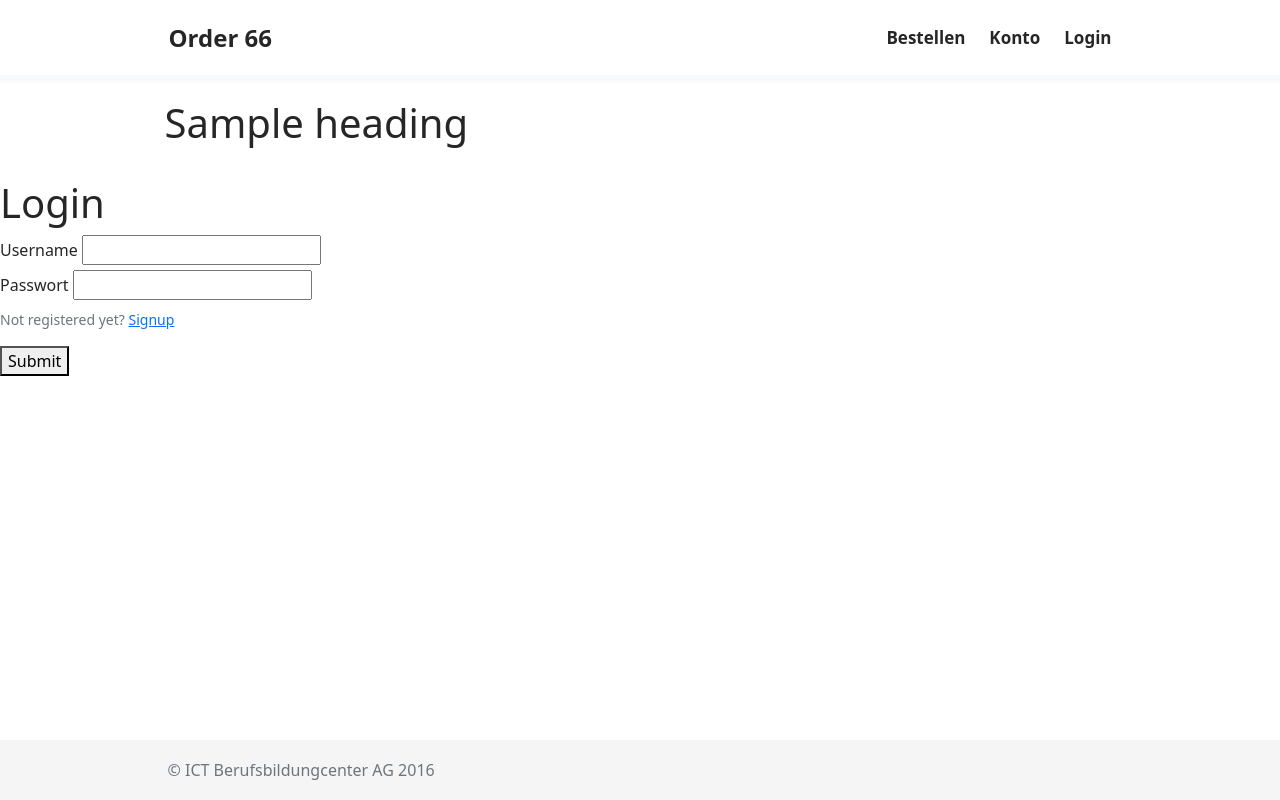
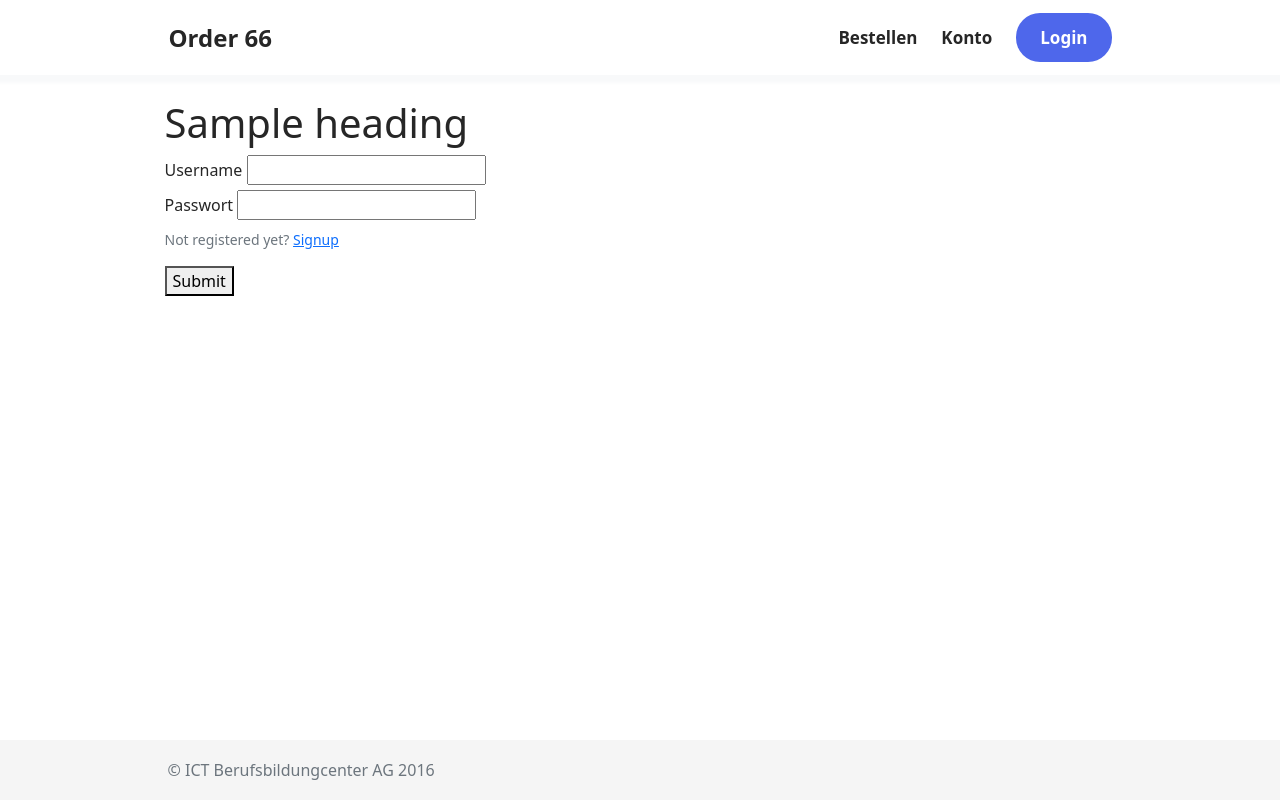
Before and after one commit to dennymarti/order-66, a PHP site: template templates/auth/login.php in a window 1280 px wide. Run offline with PHP 8.4, Linux system fonts and the light colour scheme; the template is opened without the code that fills it: most values are stand-ins (such as "Sample title", 1, 10 or a date in 2020).

Commit message:
Completed user login & signup & logout function

```diff
--- a/public/css/style.css
+++ b/public/css/style.css
@@ -2,6 +2,7 @@
 
 :root {
   --font-color: #262626;
+  --background-color: #4e67eb;
   --max-width: 975px;
 }
 
@@ -63,6 +64,21 @@ body {
   padding: 0;
 }
 
+.nav-button {
+  background-color: var(--background-color);
+  color: white;
+  border-radius: 1.5rem;
+  padding: 0.75rem 1.5rem;
+}
+
+.nav-button:hover {
+  color: white;
+}
+
+.form-wrapper {
+
+}
+
 .footer {
   position: absolute;
   bottom: 0;
--- a/src/Service/AuthenticationService.php
+++ b/src/Service/AuthenticationService.php
@@ -12,7 +12,6 @@ class AuthenticationService
         // Den Benutzer anhand des Benutzernamen auslesen
 
         $userRepository = new UserRepository();
-
         $user = $userRepository->readByUsername($username);
 
         if ($user != null)
--- a/templates/auth/login.php
+++ b/templates/auth/login.php
@@ -1,7 +1,7 @@
-<div class="form-wrapper">
-    <form class="form" method="get">
+<div class="d-flex align-items-center justify-content-center">
+    <form action="/auth" class="form" method="post">
         <div class="form-header">
-            <h1 class="form-title">Login</h1>
+            <h1 class="form-title"><?= $heading; ?></h1>
         </div>
 
         <div class="form-content">
@@ -16,7 +16,7 @@
             </div>
 
             <p class="form-text">
-                Not registered yet? <a class="link" href="/auth/signup">Signup</a>
+                Not registered yet? <a class="link" href="/user/signup">Signup</a>
             </p>
         </div>
 
--- a/templates/footer.php
+++ b/templates/footer.php
@@ -1,3 +1,4 @@
+        </div>
     </main>
 
     <footer class="footer">
--- a/templates/header.php
+++ b/templates/header.php
@@ -20,9 +20,9 @@
 
                 <?php
                 if(isset($isLoggedIn) && $isLoggedIn) {
-                    echo "<a class='nav-link' href='/auth/logout'>Logout</a>";
+                    echo "<a class='nav-link nav-button' href='/auth/logout'>Logout</a>";
                 } else {
-                    echo "<a class='nav-link' href='/auth/login'>Login</a>";
+                    echo "<a class='nav-link nav-button' href='/auth/login'>Login</a>";
                 }
                 ?>
             </ul>
@@ -31,8 +31,3 @@
 
     <main class="container">
         <div class="wrapper">
-            <h1><?= $heading; ?></h1>
-        </div>
-    </main>
-  </body>
-</html>
--- a/templates/auth/signup.php
+++ b/templates/user/signup.php
@@ -1,5 +1,5 @@
 <div class="form-wrapper">
-    <form class="form" method="post">
+    <form action="/user/create" class="form" method="post">
         <div class="form-header">
             <h1 class="form-title">Sign up</h1>
         </div>
```
Also changed, not shown: src/Controller/AuthController.php (+2 -14 lines), src/Controller/UserController.php (+19 -17 lines), src/Repository/UserRepository.php (+9 -5 lines), templates/user/create.php (deleted, +0 -21 lines).
